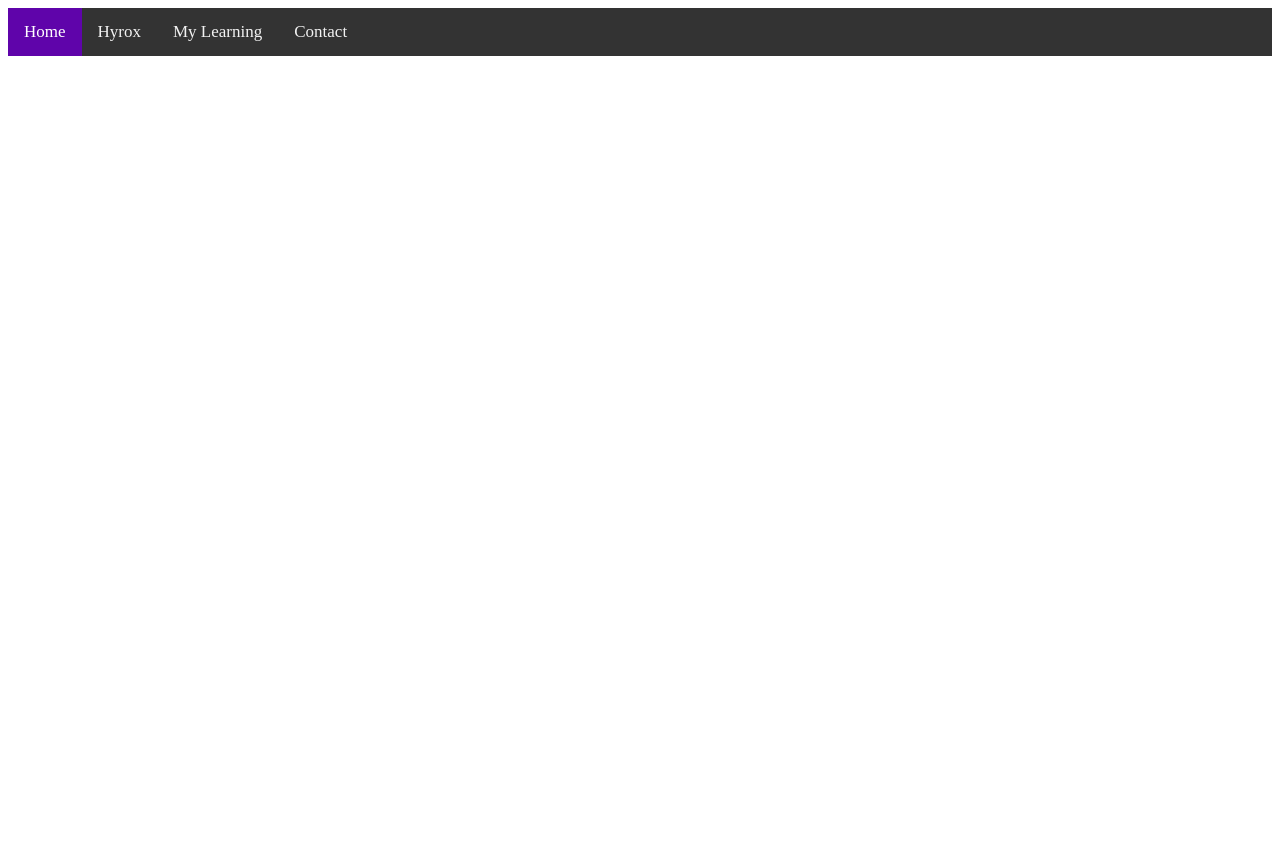
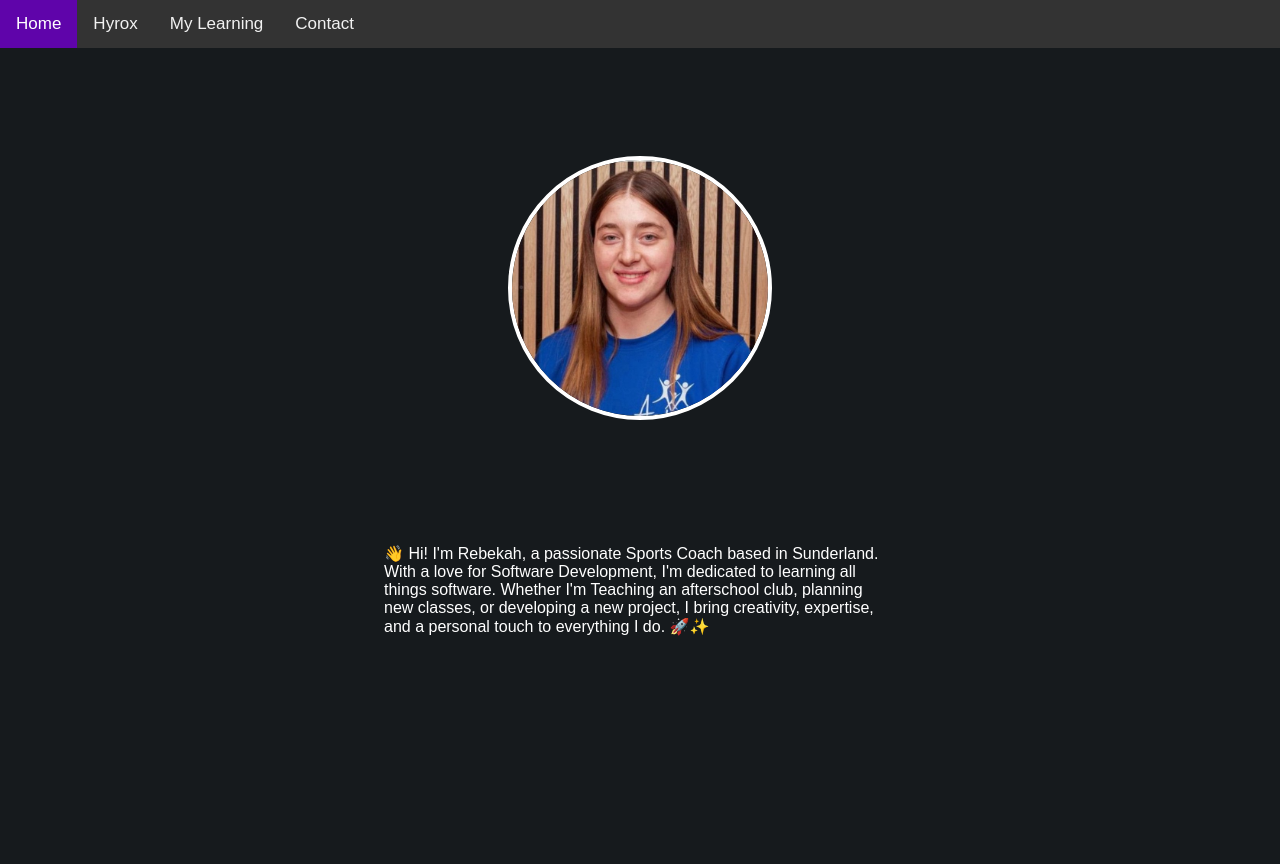
Before and after one commit to Bekahg14/My-Website, a plain HTML site: page index.html in a window 1280 px wide. Before the commit the page ends 800 px from the top, so only its background shows below. Drawn offline with Linux system fonts and the light colour scheme.

Commit message:
feat: added AboutMe section

```diff
--- a/index.css
+++ b/index.css
@@ -21,3 +21,37 @@
     background-color: #5f04aa;
     color: white;
 }
+html, body
+{
+    height: 100%;
+    margin:0;
+    padding:0;
+    background-color: #161a1d;
+    font-family: Arial, Helvetica, sans-serif;
+}
+
+.ProfilePicture {
+    position:relative;
+    height: 60%;
+    width:100%;
+}
+
+div img {
+    position:absolute;
+    top:0;
+    left:0;
+    right:0;
+    bottom:0;
+    width:20%;
+    margin:auto;
+    border: 4px solid white;
+    border-radius: 50%;
+}
+
+.AboutMe {
+    margin-left: 30% ;
+    position: relative;
+    height: 40%;
+    width: 40%;
+    color: white;
+}
--- a/index.html
+++ b/index.html
@@ -13,6 +13,15 @@
         <a href="#news">Hyrox</a>
         <a href="#contact">My Learning</a>
         <a href="#about">Contact</a>
-      </div>
+    </div>
+    <div class="ProfilePicture"><img src="assets/ProfilePicture.jpg" ></div>
+    <div class="AboutMe">
+        <p>
+            👋 Hi! I'm Rebekah, a passionate Sports Coach based in Sunderland.
+            With a love for Software Development, I'm dedicated to learning all things software.
+            Whether I'm Teaching an afterschool club, planning new classes, or developing a new project,
+            I bring creativity, expertise, and a personal touch to everything I do. 🚀✨
+        </p>
+    </div>
 </body>
 </html>
```
Also changed, not shown: assets/ProfilePicture.jpg (added).
